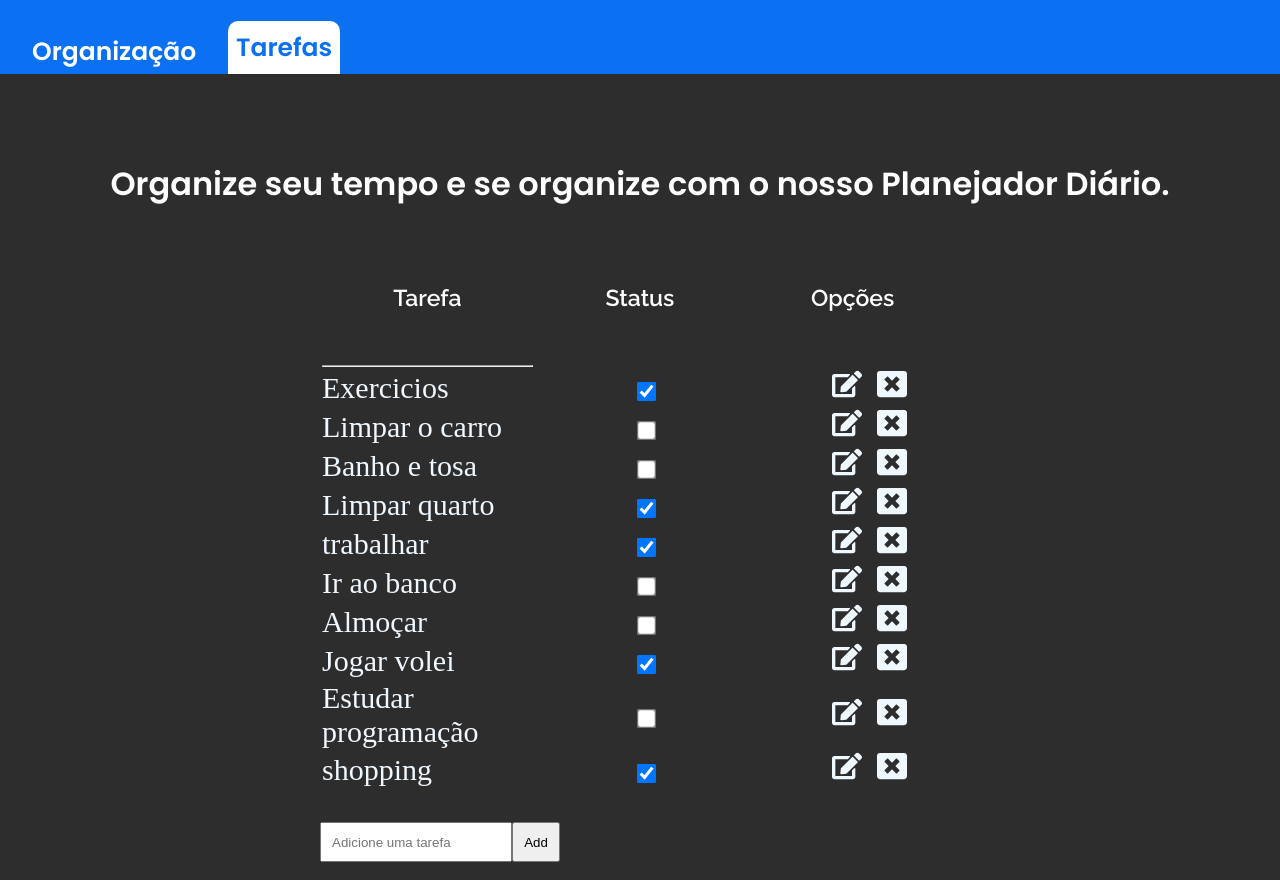
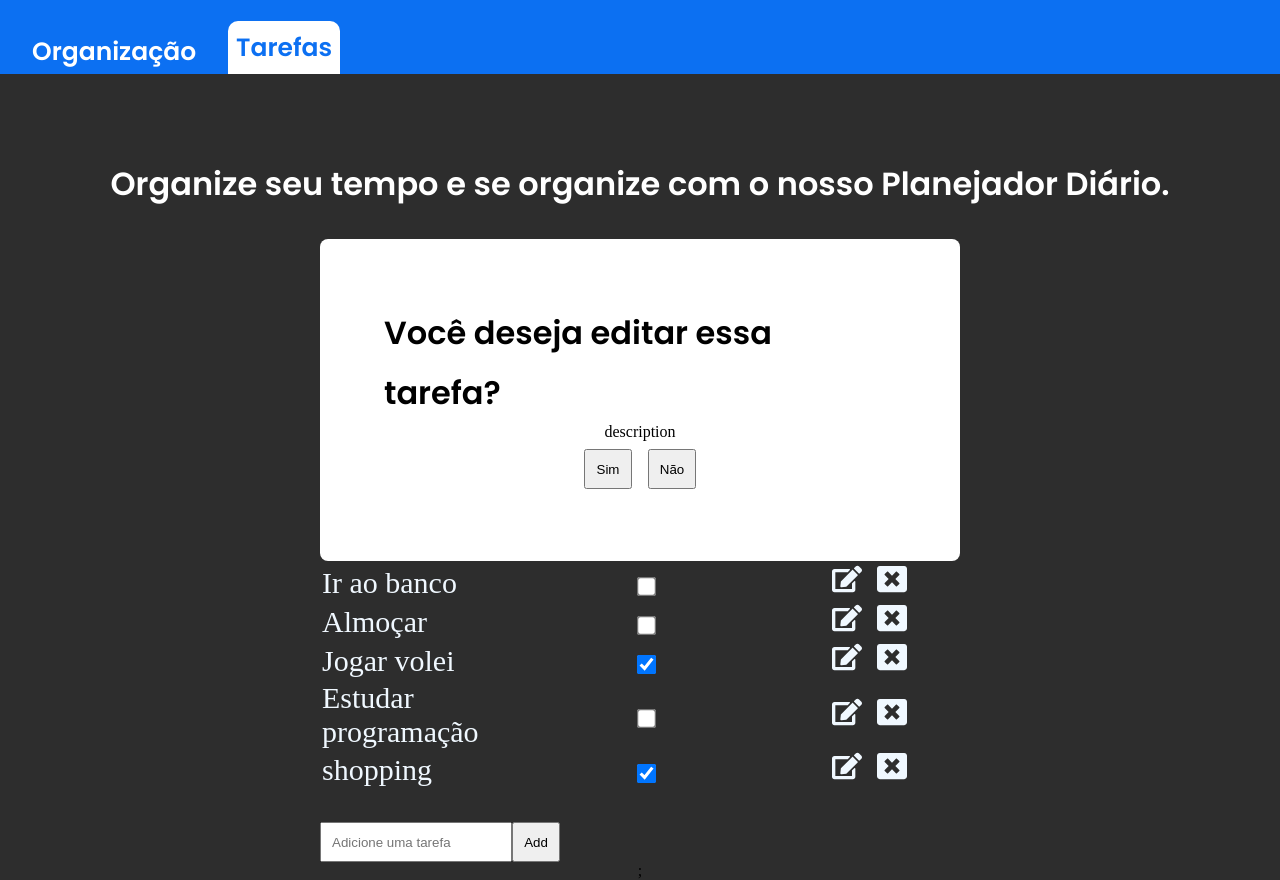
Before and after one commit to Marcelo-Anselmo/Desafio03-DNC, a React (Vite) app: page / in a window 1280 px wide. Both pictures are taken after a click on the icon 846 px from the left and 384 px from the top of the page. Built offline with nearby package versions, Linux system fonts and the light colour scheme.

Commit message:
Feat:{Main}

```diff
--- /dev/null
+++ b/src/components/Modal/Modal.jsx
@@ -0,0 +1,23 @@
+import React from "react";
+import styles from "../Modal/Modal.module.scss";
+
+const Modal = ({ isOpen, setOpen, title, description, btnConfirmEdit, btnConfirmDel, btnCancel }) => {
+  if (isOpen) {
+    return (
+      <div className={styles.BG}>
+        <div className={styles.modal}>
+          <h1>{title}</h1>
+          <p>{description}</p>
+          <div className={styles.Btns}>
+            <button onClick={() => {btnConfirmEdit(); btnConfirmDel(); setOpen(false); }}>Sim</button>
+            <button onClick={() => {btnCancel(); setOpen(false); }}>Não</button>
+          </div>
+        </div>
+      </div>
+    );
+  } else {
+    return <></>;
+  }
+};
+
+export default Modal;
--- /dev/null
+++ b/src/components/Modal/Modal.module.scss
@@ -0,0 +1,32 @@
+.BG {
+    position: fixed;
+    background-color: #FFFFFF;
+}
+
+.modal {
+    display: flex;
+    flex-direction: column;
+    justify-content: center;
+    align-items: center;
+    position: fixed;
+    top: 50%;
+    left: 50%;
+    transform: translate(-50%, -50%);
+    background-color: #FFFFFF;
+    color: black;
+    padding: 4rem;
+    border-radius: 8px;
+
+    h1{
+        color: black;
+    }
+}
+
+.Btns {
+    display: flex;
+    justify-content: center;
+    align-items: center;
+    button{
+        margin: 0.5rem;
+    }
+}
--- a/src/components/TaskList/TaskList.jsx
+++ b/src/components/TaskList/TaskList.jsx
@@ -1,6 +1,7 @@
-import { useState, useEffect } from 'react'
-import "./index.scss"
+import { useState, useEffect } from "react";
+import "./index.scss";
 import { FaEdit, FaWindowClose } from "react-icons/fa";
+import Modal from "../Modal/Modal";
 
 const TaskList = () => {
   const db = [
@@ -66,6 +67,8 @@ const TaskList = () => {
     },
   ];
 
+  const [open, setOpen] = useState(false);
+
   const [input, setInput] = useState("");
   const [tasks, setTasks] = useState(db);
 
@@ -83,7 +86,7 @@ const TaskList = () => {
     e.preventDefault();
     input.trim(input);
 
-    if (tasks.indexOf(input) !== -1 || input === '') return;
+    if (tasks.indexOf(input) !== -1 || input === "") return;
 
     const newTask = {
       id: tasks.length + 1,
@@ -96,30 +99,42 @@ const TaskList = () => {
     setTasks(updatedTasks);
     setInput("");
 
-    localStorage.setItem('tasks', JSON.stringify(updatedTasks));
-  }
+    localStorage.setItem("tasks", JSON.stringify(updatedTasks));
+  };
 
   const handleEdit = (e, index) => {
-    console.log("Edit", index);
-  }
+    setOpen(true);
+  };
 
   const handleDelete = (e, index) => {
+    setOpen(true)
+    if(btnConfirmDel === true){
+      console.log("Deletando...");
+    }
     const novasTasks = [...tasks];
     novasTasks.splice(index, 1);
 
     setTasks([...novasTasks]);
 
     localStorage.setItem("tasks", JSON.stringify(novasTasks));
+  };
+
+  const handleConfirmEdit = () => {
+    console.log("Amigo estou aqui!");
   }
 
-  // const novoItem = (
+  const handleConfirmDel = () => {
+    setOpen(false);
 
-  // )
+  };
+
+  const handleCancel = () => {
+    setOpen(false);
+  };
 
   return (
     <section className="Home">
       <h1>Organize seu tempo e se organize com o nosso Planejador Diário.</h1>
-
       <div id="container">
         <table>
           <thead>
@@ -144,8 +159,14 @@ const TaskList = () => {
                   />
                 </td>
                 <td>
-                  <FaEdit onClick={(e) => handleEdit(e, index)} className='edit' />
-                  <FaWindowClose onClick={(e) => handleDelete(e, index)} className='delete' />
+                  <FaEdit
+                    onClick={(e) => handleEdit(e, index)}
+                    className="edit"
+                  />
+                  <FaWindowClose
+                    onClick={(e) => handleDelete(e, index, open)}
+                    className="delete"
+                  />
                 </td>
               </tr>
             ))}
@@ -165,8 +186,18 @@ const TaskList = () => {
           </button>
         </form>
       </div>
+      <Modal
+        isOpen={open}
+        setOpen={setOpen}
+        title={"Você deseja editar essa tarefa?"}
+        description={"description"}
+        btnConfirmEdit={handleConfirmEdit}
+        btnConfirmDel={true}
+        btnCancel={handleCancel}
+      />
+      ;
     </section>
   );
-}
+};
 
 export default TaskList;
```
Also changed, not shown: src/mockup/mockup.js (added).
